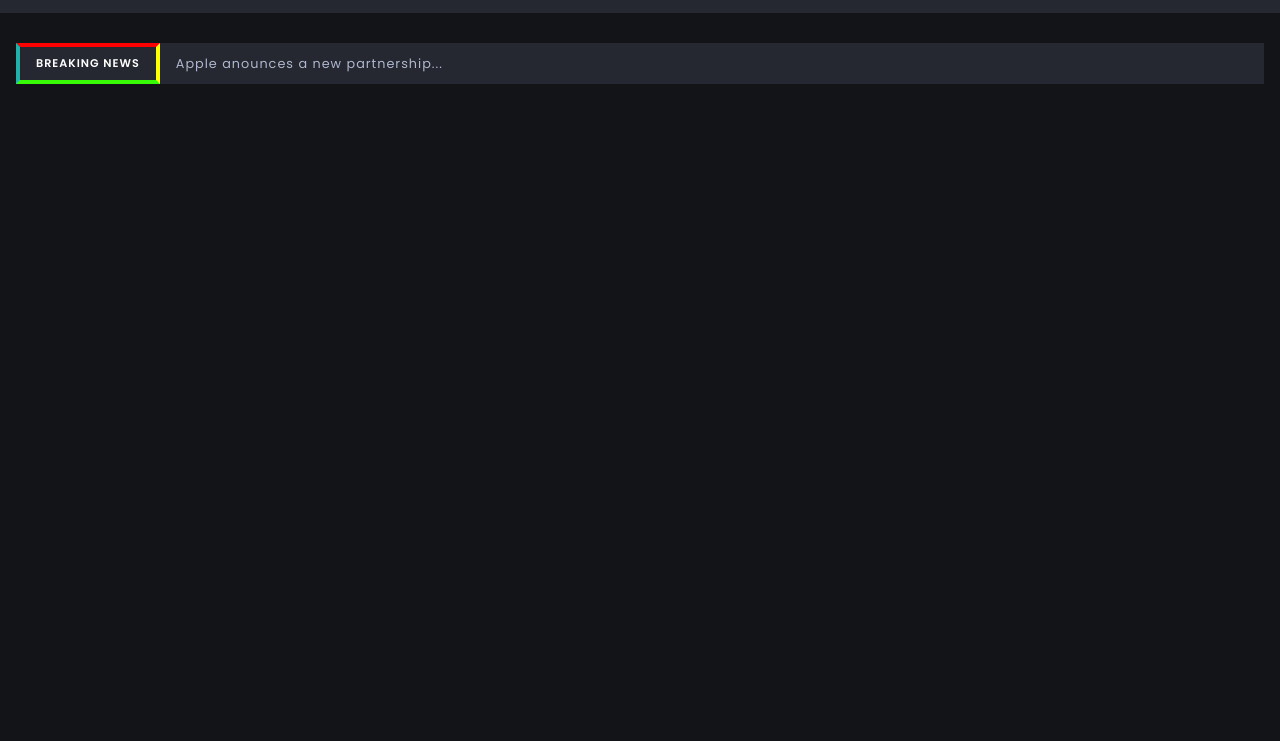
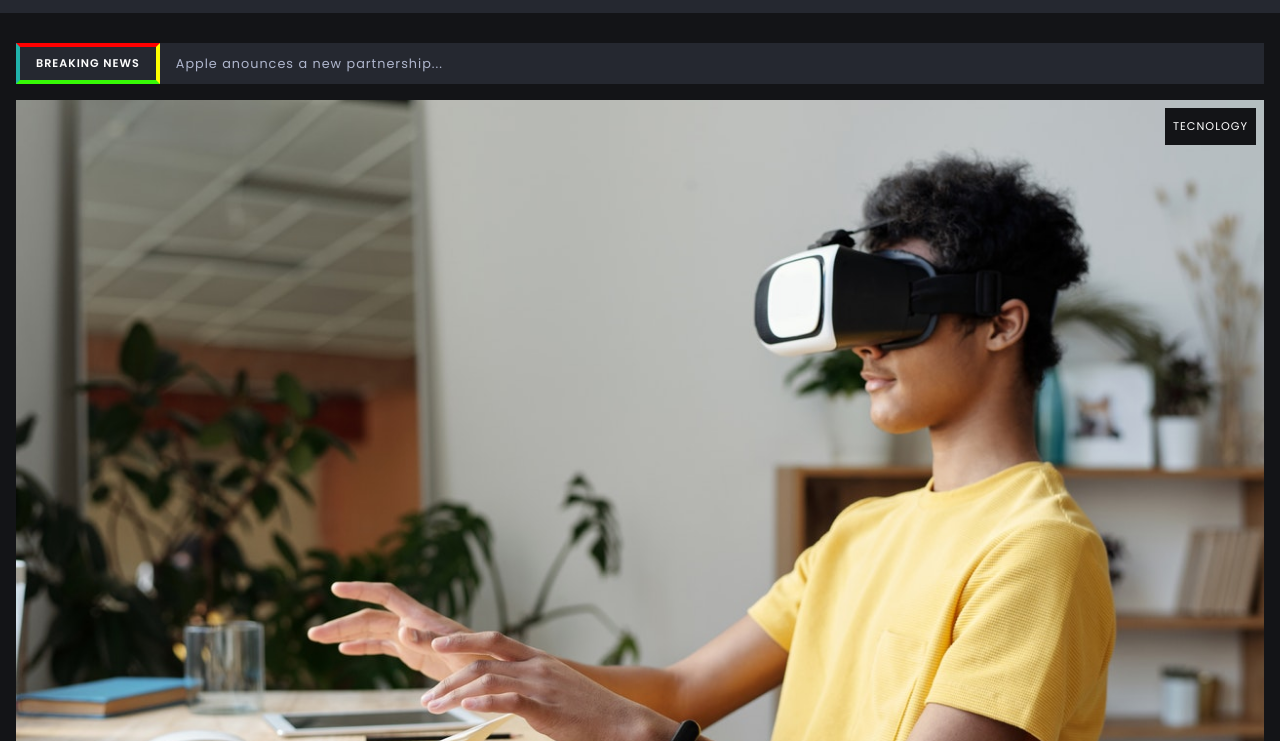
Before and after one commit to Hidayamoh/Free-code-camp-news-flush, a plain HTML site: page src/index.html in a window 1280 px wide. Shown: the part 59-800 px from the top of the page. Drawn offline with nearby package versions, Linux system fonts and the light colour scheme.

Commit message:
Add the featured articles section

```diff
--- a/src/index.html
+++ b/src/index.html
@@ -18,6 +18,27 @@
       <i class="header__option border-top: 4px solid red;ri-search-line"></i>
       <i class="header__option ri-menu-3-line"></i>
     </header>
-    <div class="breaking-news page__breaking-news"><span class="breaking-news__span breaking-news__cta">breaking news</span> <span class="breaking-news__span breaking-news__news">Apple anounces a new partnership...</span></div>
+    <main>
+      <div class="breaking-news page__breaking-news"><span class="breaking-news__span breaking-news__cta">breaking news</span> <span class="breaking-news__span breaking-news__news">Apple anounces a new partnership...</span></div>
+    </div>
+      <section class="page__featured-articles">
+        <article class="featured-article">
+          <span class="featured-article__tag">tecnology</span>
+          <img class="featured-article__img" src="images/featured/featured-1.jpg" alt="a teenage boy using VR set to study" width="1280" height="854" />
+        </article>
+        <article class="featured-article">
+          <span class="featured-article__tag">food</span>
+          <img class="featured-article__img" src="images/featured/featured-2.jpg" alt="dining area in a restaurant " width="1280" height="720" />
+        </article>
+        <article class="featured-article">
+          <span class="featured-article__tag">health</span>
+          <img class="featured-article__img" src="images/featured/featured-3.jpg" alt="pharmasutical medicines and home remedies" width="1280" height="853" />
+        </article>
+      </section>
+    </main>
+
+    <aside>
+      <article></article>
+    </aside>
   </body>
 </html>
--- /dev/null
+++ b/src/styles/modules/_featured-article.css
@@ -0,0 +1,19 @@
+.featured-article {
+  position: relative;
+}
+.featured-article__tag {
+  display: inline-block;
+  padding: 10px 8px;
+  font-size: 0.7rem;
+  position: absolute;
+  top: 8px;
+  right: 8px;
+  background: var(--primary-background-color);
+  color: var(--light-color);
+  text-transform: uppercase;
+}
+.featured-article__img {
+  display: block;
+  width: 100%;
+  height: auto;
+}
--- a/src/styles/modules/_page.css
+++ b/src/styles/modules/_page.css
@@ -7,3 +7,9 @@
 .page__breaking-news {
   margin: 30px 16px 16px;
 }
+.page__featured-articles {
+  display: flex;
+  flex-direction: column;
+  row-gap: 20px;
+  margin: 0 16px;
+}
--- a/src/styles/styels.css
+++ b/src/styles/styels.css
@@ -4,3 +4,4 @@
 @import "modules/_page.css";
 @import "modules/_header.css";
 @import "modules/_breaking-news.css";
+@import "modules/_featured-article.css";
```
